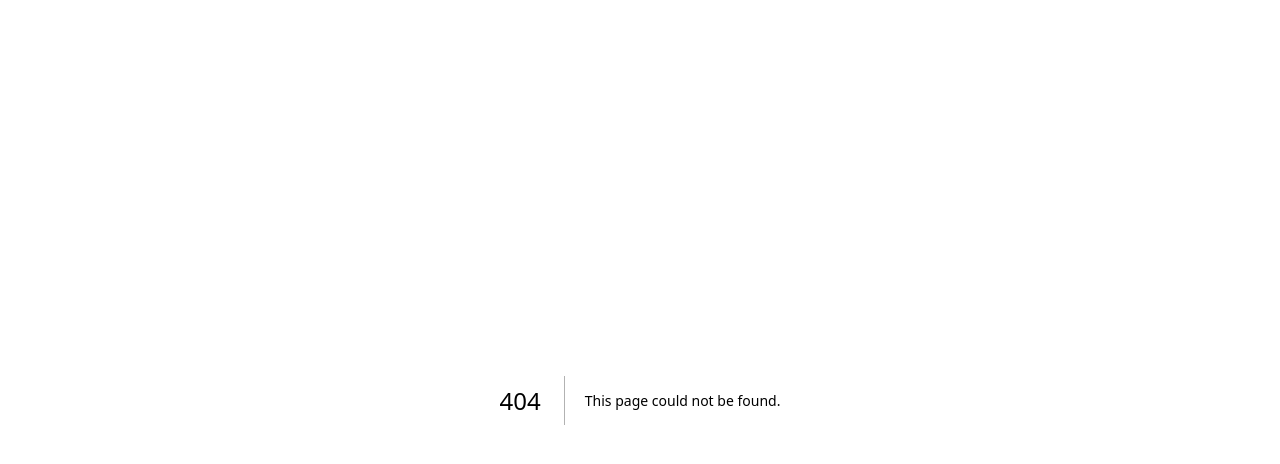
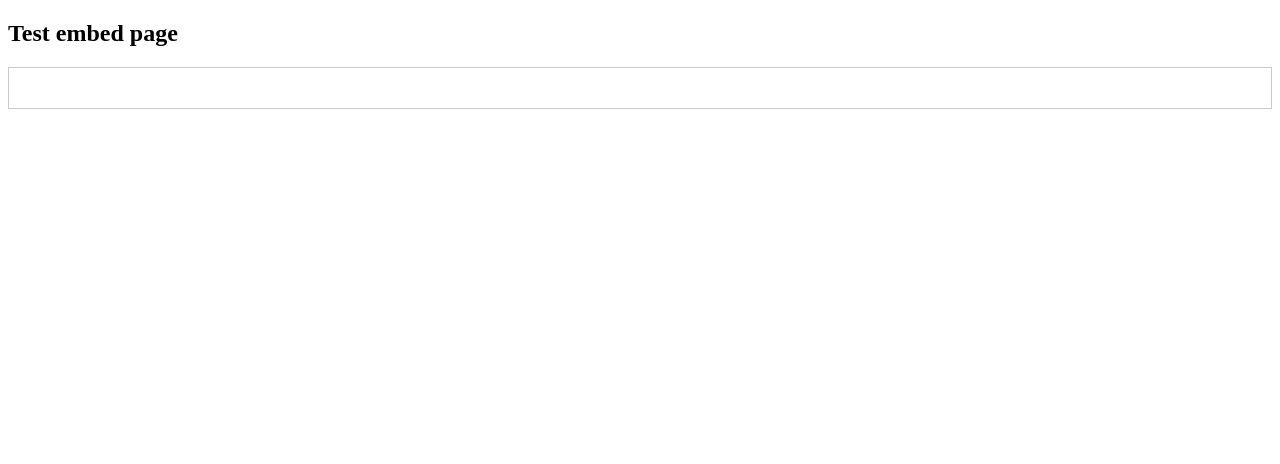
Before and after one commit to otterclonefy/playerwrapper, a Next.js app: page /embedtest in a window 1280 px wide. Before the commit this address had no page. Shown: the top 464 px of the page. Built offline with nearby package versions, Linux system fonts and the light colour scheme.

Commit message:
Create page.js

```diff
--- /dev/null
+++ b/app/embedtest/page.js
@@ -0,0 +1,15 @@
+export default function Page() {
+  return (
+    <div>
+      <h2>Test embed page</h2>
+
+      <div
+        id="clonefy-player"
+        data-embed-id="test123"
+        style={{ border: "1px solid #ccc", padding: "20px", marginTop: "20px" }}
+      ></div>
+
+      <script src="/clonefy.js"></script>
+    </div>
+  );
+}
```
